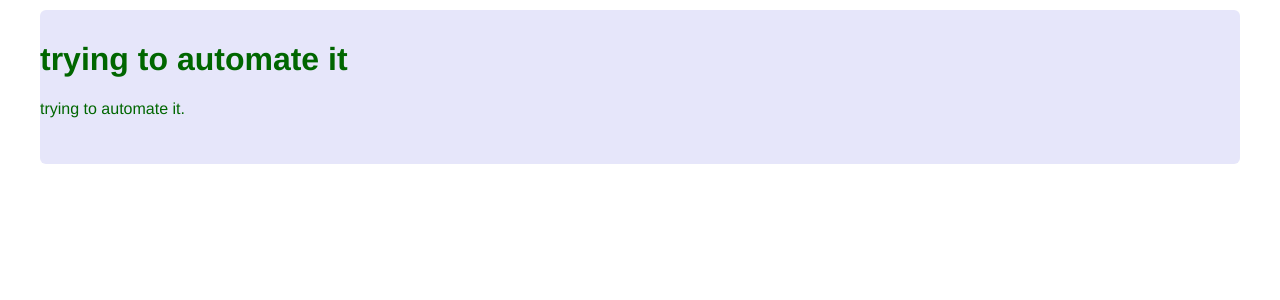
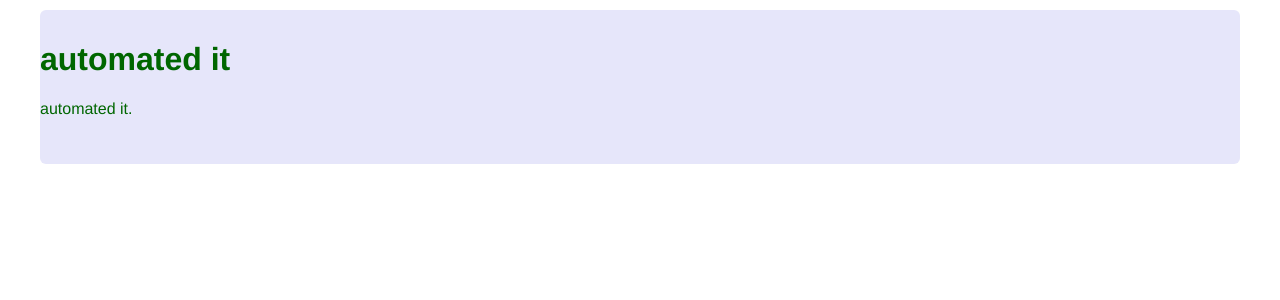
Before and after one commit to sumitdey3/ci-cd-pub, a Flask app: page / in a window 1280 px wide. Shown: the part 35-335 px from the top of the page. Run offline with Flask 2, Linux system fonts and the light colour scheme.

Commit message:
automated it

```diff
--- a/templates/home.html
+++ b/templates/home.html
@@ -2,8 +2,8 @@
 {%block content%}
 <div class="home">
 
-	<h1>trying to automate it</h1>
-	<p>trying to automate it.</p>
+	<h1>automated it</h1>
+	<p>automated it.</p>
 
 </div>
 {%endblock%}
```
